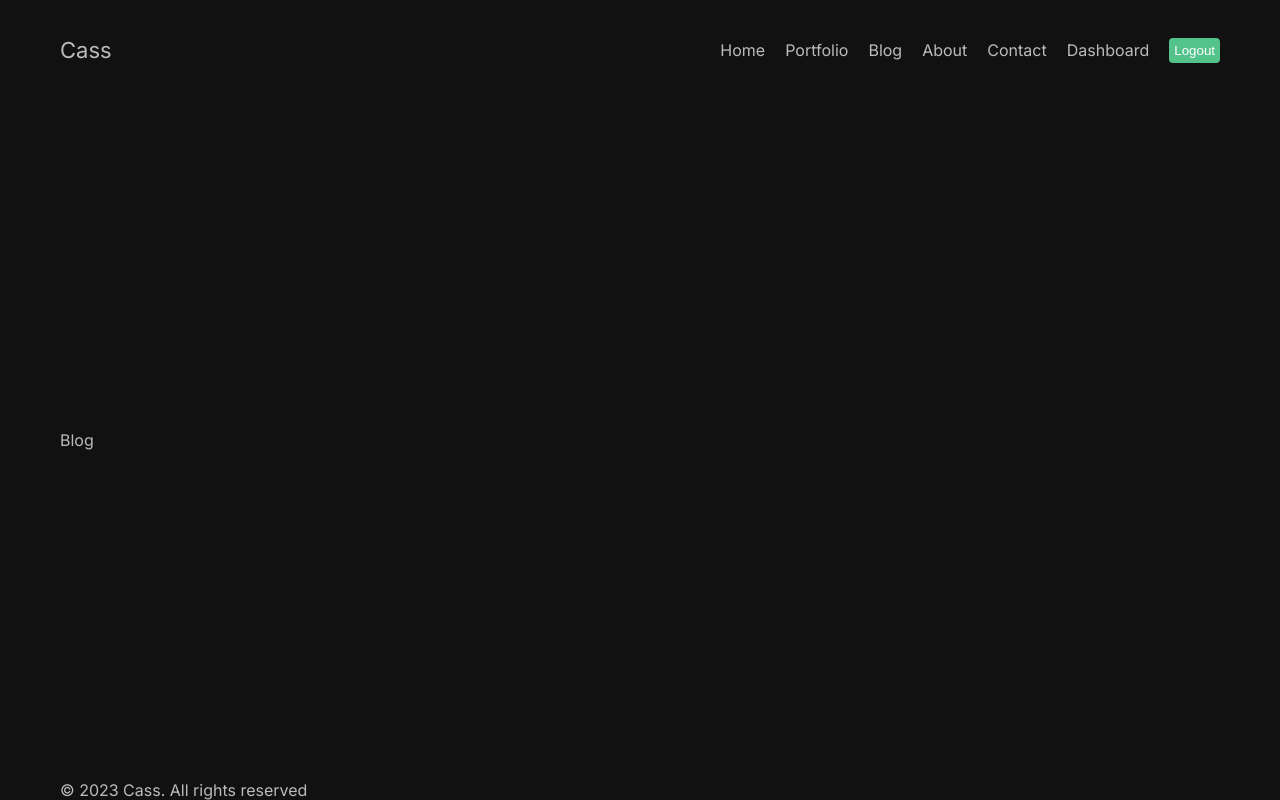
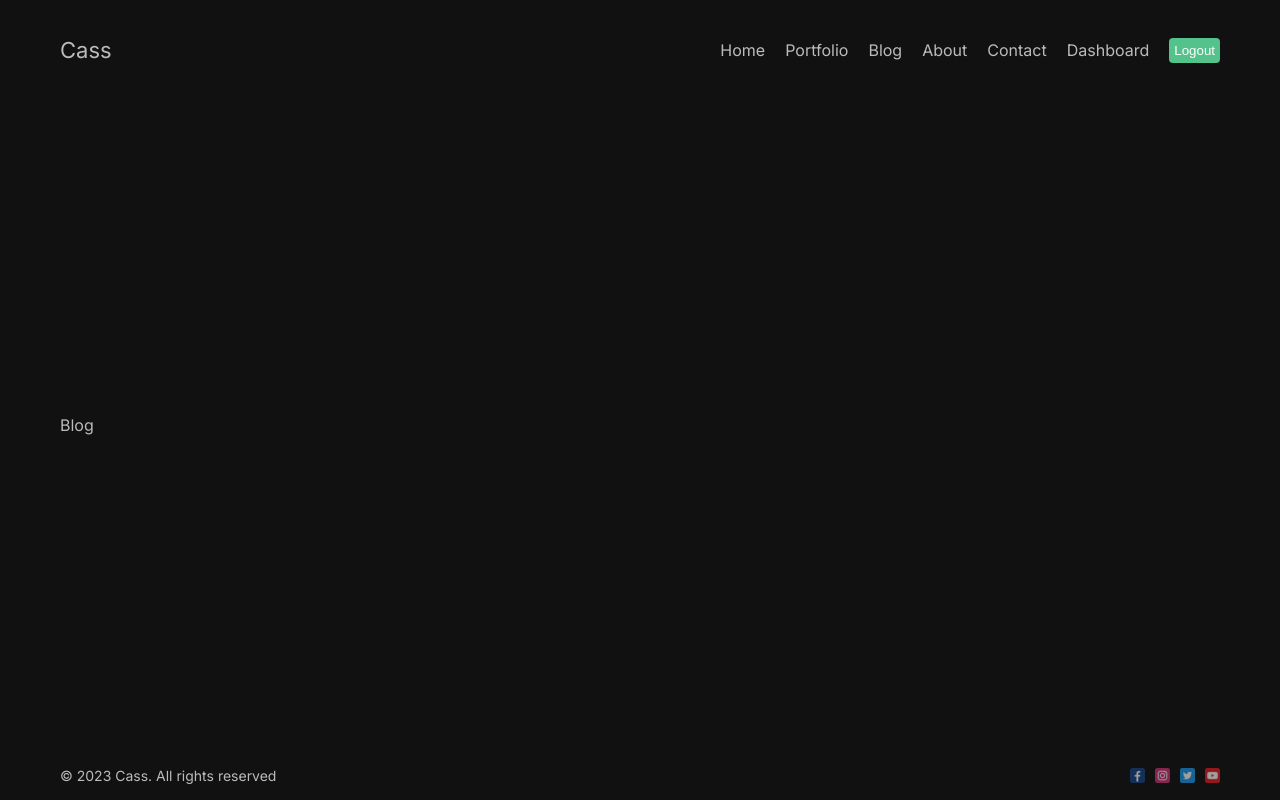
Before and after one commit to CassRamos/next_app, a Next.js app: page /blog in a window 1280 px wide. Built offline with nearby package versions, Linux system fonts and the light colour scheme.

Commit message:
styling footer component

```diff
--- a/src/components/footer/Footer.jsx
+++ b/src/components/footer/Footer.jsx
@@ -1,11 +1,17 @@
 import React from 'react'
 import styles from "./footer.module.css"
+import Image from 'next/image'
 
 const Footer = () => {
     return (
         <div className={styles.container}>
             <div>© 2023 Cass. All rights reserved</div>
-            <div></div>
+            <div className={styles.social}>
+                <Image src="/1.png" width={15} height={15} className={styles.icon} alt='social icon' />
+                <Image src="/2.png" width={15} height={15} className={styles.icon} alt='social icon' />
+                <Image src="/3.png" width={15} height={15} className={styles.icon} alt='social icon' />
+                <Image src="/4.png" width={15} height={15} className={styles.icon} alt='social icon' />
+            </div>
         </div>
     )
 }
--- a/src/components/footer/footer.module.css
+++ b/src/components/footer/footer.module.css
@@ -1,3 +1,18 @@
-.container{
+.container {
+  height: 50px;
+  font-size: 14px;
+  display: flex;
+  align-items: center;
+  justify-content: space-between;
+}
 
+.social {
+  display: flex;
+  align-items: center;
+  gap: 10px;
 }
+
+.icon {
+  opacity: 0.6;
+  cursor: pointer;
+}
```
